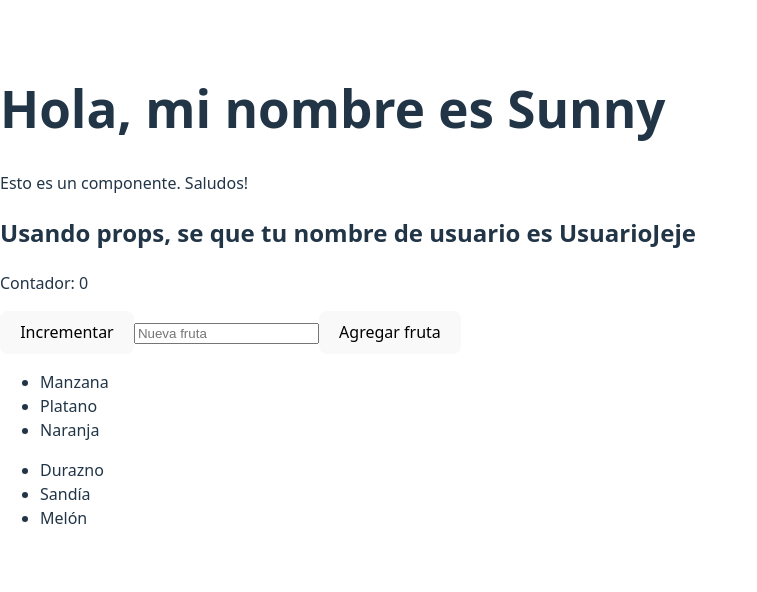
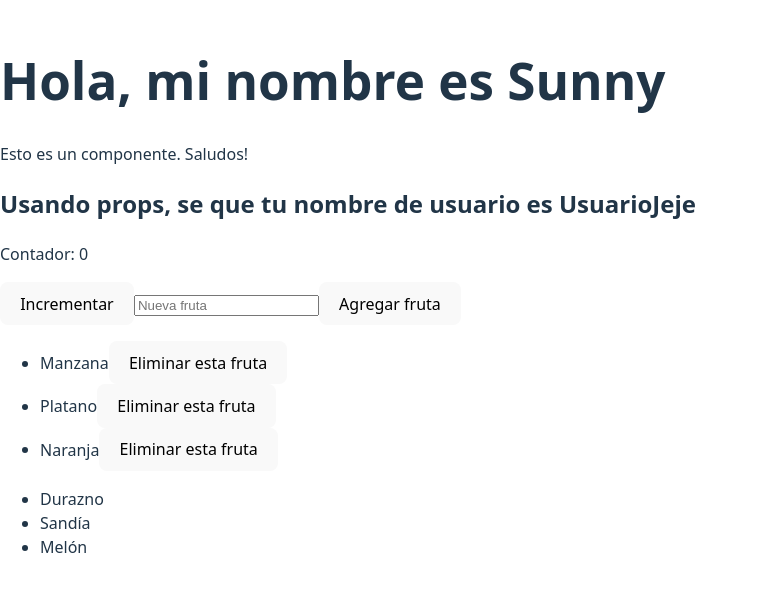
Before and after one commit to SunnySuaSal/mi-primer-react, a React (Vite) app: page / in a window 1280 px wide. Shown: the part 104-696 px from the top of the page, without its empty margins (0-757 px from the left). Built offline with nearby package versions, Linux system fonts and the light colour scheme.

Commit message:
Elimina elemento de una lista. Si se reinicia la pagina o el id se repite hay problemas

```diff
--- a/src/App.jsx
+++ b/src/App.jsx
@@ -21,6 +21,10 @@ function App(){
     {id: 2, nombre: "Sandía"},
     {id: 3, nombre: "Melón"}
   ]
+
+  const eliminarFruta = (frutaAEliminar) => {
+    setFrutas(frutas.filter(fruta => fruta !== frutaAEliminar))
+  }
 
   return(
     <>
@@ -50,7 +54,14 @@ function App(){
       <FruitList
         items={frutas}
         getKey={(fruta) => fruta}
-        renderItem={(fruta) => fruta}
+        renderItem={(fruta) => (
+          <>
+            {fruta}
+            <button onClick={() => eliminarFruta(fruta)}>
+              Eliminar esta fruta
+            </button>
+          </>
+        )}
       />
 
       <FruitList
```
